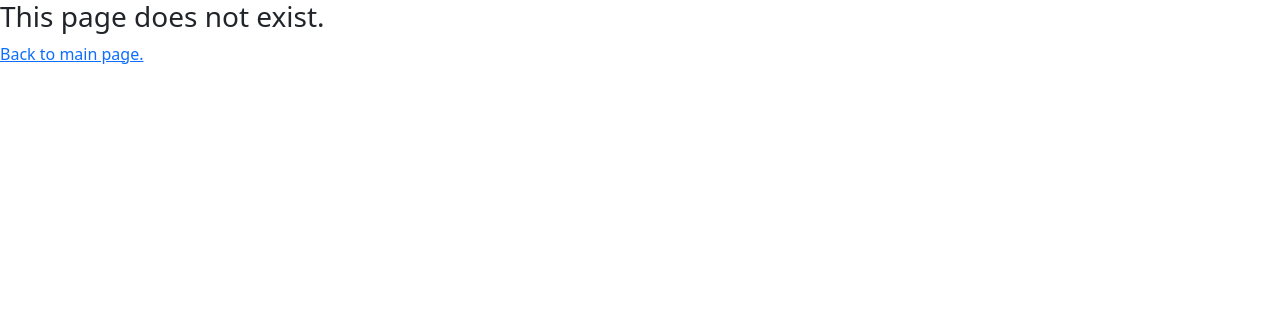
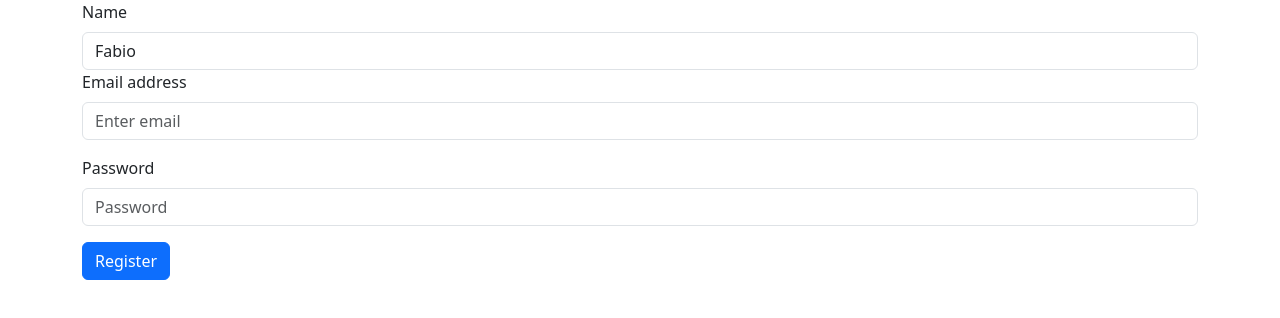
Before and after one commit to fabioesilveira/react-electric-cars, a React (Vite) app: page /signup in a window 1280 px wide. Shown: the top 318 px of the page. Built offline with nearby package versions, Linux system fonts and the light colour scheme.

Commit message:
updatedCode

```diff
--- a/src/App.jsx
+++ b/src/App.jsx
@@ -5,6 +5,7 @@ import Tesla from './pages/Tesla'
 import NotFound from './pages/NotFound'
 import Lucid from './pages/Lucid'
 import Rivian from './pages/Rivian'
+import Signup from './pages/Signup'
 
 
 
@@ -14,6 +15,7 @@ function App() {
     <>
       <Routes>
         <Route index element={<MainPage />}/>
+        <Route path="/signup" element={<Signup />}/>
         <Route path="/tesla" element={<Tesla />}/>
         <Route path="/lucid" element={<Lucid />}/>
         <Route path="/rivian" element={<Rivian />}/>
--- a/src/pages/Rivian.jsx
+++ b/src/pages/Rivian.jsx
@@ -11,6 +11,7 @@ function Rivian() {
     return (
         <div>
             <NavBar />
+
             <Container>
 
                 <img className="rivian-image-1" src={rivian1}></img>
@@ -22,6 +23,18 @@ function Rivian() {
                     <div key={index}>
                         <h2 className="div-h2-cars">{element.model}</h2>
                         <h4 className="div-h4-cars">PRICE {element.price} / RANGE {element.range}</h4>
+                        <Carousel className="lucid-images-carousel">
+                            {element.images.map((e, i) => (
+                                <Carousel.Item  key={i}>
+                                    <img
+                                        className="d-block w-100 lucid-images-carousel"
+                                        src={e}
+                                        alt="First slide"
+                                    />
+
+                                </Carousel.Item>
+                            ))}
+                        </Carousel>
                     </div>
                 ))}
 
--- /dev/null
+++ b/src/pages/Signup.jsx
@@ -0,0 +1,72 @@
+import { useState } from 'react';
+import { Container } from 'react-bootstrap';
+import Button from 'react-bootstrap/Button';
+import Form from 'react-bootstrap/Form';
+
+function Signup() {
+    const [userName, setUserName] = useState("Fabio");
+    const [userEmail, setUserEmail] = useState("");
+    const [userPassword, setUserPassword] = useState("");
+
+    function handleClick(event) {
+        event.preventDefault();
+
+        const emailRegex = /^[^\s@]+@[^\s@]+\.[^\s@]+$/;
+        const passwordRegex = /^(?=.*[a-z])(?=.*[A-Z])(?=.*\d)(?=.*[@$!%*?&])[A-Za-z\d@$!%*?&]{8,}$/;
+
+        const isValidEmail = (email) => emailRegex.test(email);
+        const isValidPassword = (password) => passwordRegex.test(password);
+
+        if (!isValidEmail(userEmail)) {
+            return alert ("Please enter a valid email!!")
+        }
+
+        if (!isValidPassword(userPassword)) {
+            return alert ("Please you password must container 8 digits a special character a uppercase letter and numbers")
+        }
+    }
+
+    return (
+        <>
+            <Container>
+                <Form>
+                    <Form.Group>
+                        <Form.Label>Name</Form.Label>
+                        <Form.Control
+                            type="text"
+                            placeholder="Enter name"
+                            value={userName}
+                            onChange={({ target }) => setUserName(target.value)} />
+                    </Form.Group>
+                    <Form.Group className="mb-3" >
+                        <Form.Label>Email address</Form.Label>
+                        <Form.Control
+                            type="email"
+                            placeholder="Enter email"
+                            value={userEmail}
+                            onChange={({ target }) => setUserEmail(target.value)} />
+                    </Form.Group>
+
+                    <Form.Group className="mb-3" >
+                        <Form.Label>Password</Form.Label>
+                        <Form.Control
+                            type="password"
+                            placeholder="Password"
+                            value={userPassword}
+                            onChange={({ target }) => setUserPassword(target.value)} />
+                    </Form.Group>
+
+                    <Button
+                        variant="primary"
+                        type="submit"
+                        onClick={handleClick}
+                    >
+                        Register
+                    </Button>
+                </Form>
+            </Container>
+        </>
+    )
+}
+
+export default Signup;
```
Also changed, not shown: src/pages/Signin.jsx (added, +8 -0 lines).
